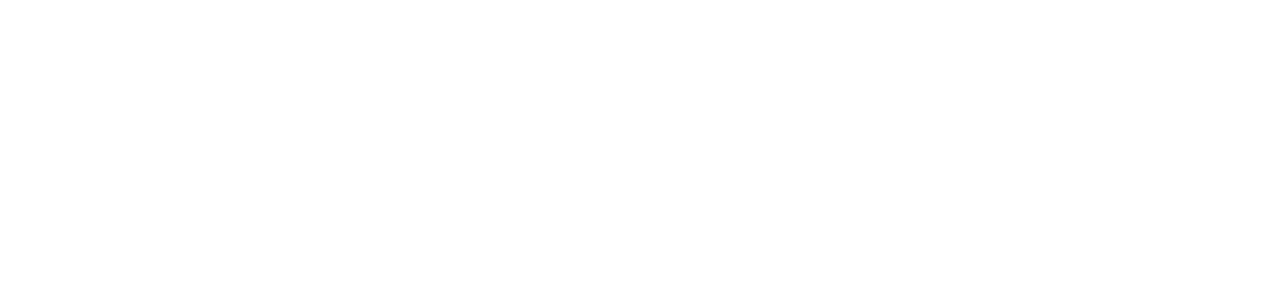
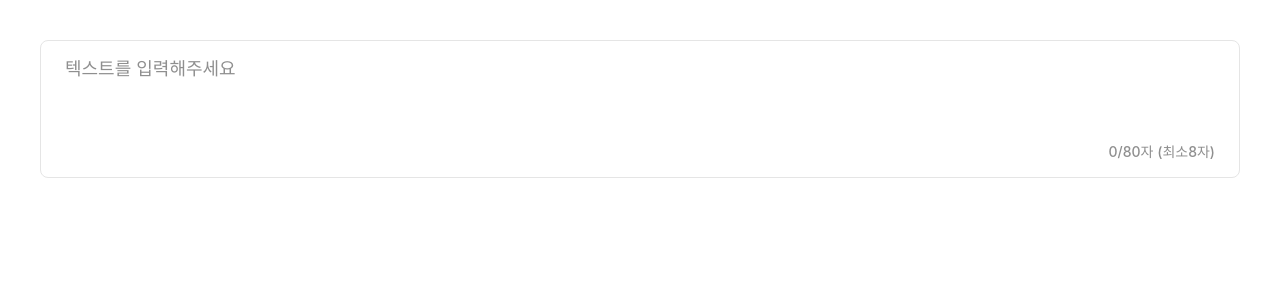
Before and after one commit to freechird2/mission-driven, a Next.js app: page / in a window 1280 px wide. Shown: the top 300 px of the page. Built offline with nearby package versions, Linux system fonts and the light colour scheme; a web font is replaced by a local one.

Commit message:
Textarea component 구현

```diff
--- a/app/page.tsx
+++ b/app/page.tsx
@@ -1,3 +1,19 @@
+'use client';
+
+import Textarea from '@/components/textarea/Textarea';
+import { useState } from 'react';
+
 export default function Home() {
-  return <div className="flex flex-col gap-4"></div>;
+  const [text, setText] = useState('');
+
+  return (
+    <div className="p-10 flex flex-col gap-4">
+      <Textarea
+        maxLength={80}
+        minLength={8}
+        value={text}
+        onChange={(e) => setText(e.target.value)}
+      />
+    </div>
+  );
 }
--- a/components/button/ButtonVariants.ts
+++ b/components/button/ButtonVariants.ts
@@ -1,7 +1,7 @@
 import { cva, VariantProps } from 'class-variance-authority';
 
 export const buttonVariants = cva(
-  'flex items-center justify-center font-semibold cursor-pointer disabled:cursor-not-allowed',
+  'flex items-center justify-center w-full font-semibold cursor-pointer disabled:cursor-not-allowed',
   {
     variants: {
       variant: {
@@ -11,9 +11,9 @@
         line: 'bg-line text-gray border border-border hover:bg-line-hover hover:border-border-hover active:bg-[#E6F9E9] active:text-primary active:border-primary disabled:bg-[#E5E5E5] disabled:border-[#D7D7D7] disabled:text-[#8F8F8F]',
       },
       size: {
-        small: 'rounded-sm w-[65px] h-[38px] text-16 leading-[1.4]',
-        medium: 'rounded-md w-[86px] h-[48px] text-18 leading-[1.3]',
-        large: 'rounded-lg w-[92px] h-[58px] text-20 leading-[1.3]',
+        small: 'rounded-sm h-[38px] text-16 leading-[1.4]',
+        medium: 'rounded-md h-[48px] text-18 leading-[1.3]',
+        large: 'rounded-lg h-[58px] text-20 leading-[1.3]',
       },
       isActive: {
         true: '',
--- /dev/null
+++ b/components/textarea/Textarea.tsx
@@ -0,0 +1,67 @@
+'use client';
+
+import { useRef, useState } from 'react';
+import { TextareaVariants, textareaVariants } from './TextareaVariants';
+
+interface TextareaProps
+  extends TextareaVariants,
+    React.TextareaHTMLAttributes<HTMLTextAreaElement> {
+  value: string;
+  maxLength?: number;
+  minLength?: number;
+  errorMessage?: string;
+}
+
+const Textarea = ({
+  value = '',
+  maxLength = 80,
+  minLength = 8,
+  placeholder = '텍스트를 입력해주세요',
+  errorMessage = '설명 문구 입력',
+  ...props
+}: TextareaProps) => {
+  const textareaRef = useRef<HTMLTextAreaElement>(null);
+  const [isFocused, setIsFocused] = useState(false);
+  const [isError, setIsError] = useState(false);
+
+  const handleChange = (e: React.ChangeEvent<HTMLTextAreaElement>) => {
+    setIsError(e.target.value.length < minLength);
+    props.onChange?.(e);
+  };
+
+  return (
+    <div className="flex flex-col gap-1">
+      <div
+        className={textareaVariants({ isError, isFocused })}
+        onClick={() => {
+          textareaRef.current?.focus();
+          setIsFocused(true);
+        }}
+      >
+        <textarea
+          ref={textareaRef}
+          className="w-full h-full resize-none border-none outline-none text-[#121212] text-medium text-16 md:text-18 leading-[1.3] placeholder:text-[#8F8F8F] placeholder:text-medium placeholder:text-16 md:placeholder:text-18 placeholder:leading-[1.3]"
+          {...props}
+          maxLength={maxLength}
+          minLength={minLength}
+          placeholder={placeholder}
+          value={value}
+          onChange={handleChange}
+          onFocus={() => {
+            setIsFocused(true);
+          }}
+          onBlur={() => {
+            setIsFocused(false);
+            setIsError(value.length < minLength);
+          }}
+        />
+        <p className="text-right font-medium text-14 leading-[1.3] text-[#8F8F8F]">
+          {`${value.length || 0}/${maxLength}자 (최소${minLength}자)`}
+        </p>
+      </div>
+      {isError && <p className="text-error text-16 text-medium leading-[1.3]">{errorMessage}</p>}
+    </div>
+  );
+};
+
+export default Textarea;
--- /dev/null
+++ b/components/textarea/TextareaVariants.ts
@@ -0,0 +1,31 @@
+import { cva, VariantProps } from 'class-variance-authority';
+
+export const textareaVariants = cva(
+  'flex flex-col gap-1 w-full h-[118px] md:h-[138px] border rounded-lg py-4 px-6',
+  {
+    variants: {
+      isFocused: {
+        true: '',
+        false: '',
+      },
+      isError: {
+        true: 'border-error',
+        false: '',
+      },
+    },
+    compoundVariants: [
+      {
+        isFocused: true,
+        isError: false,
+        className: 'border-primary',
+      },
+      {
+        isFocused: false,
+        isError: false,
+        className: 'border-border',
+      },
+    ],
+  },
+);
+
+export type TextareaVariants = VariantProps<typeof textareaVariants>;
```
